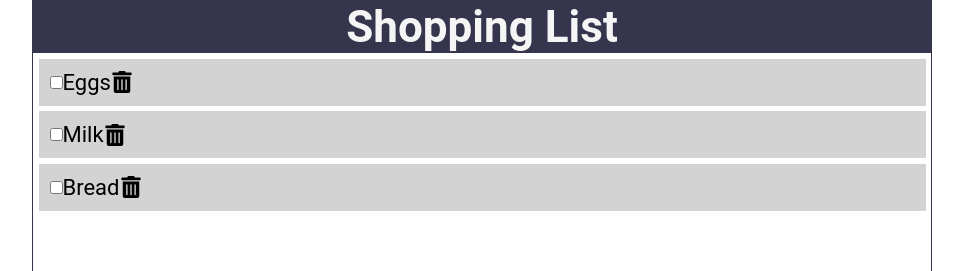
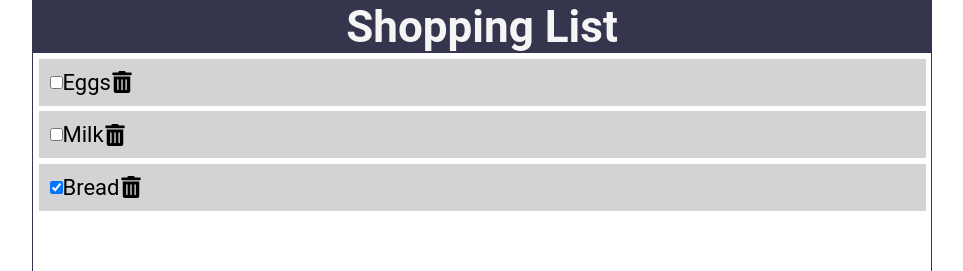
Before and after one commit to Amber-Robeck/shopping_list, a React (Create React App) app: page / in a window 1280 px wide. Shown: the top 271 px of the page, without its empty margins (158-1121 px from the left). Built offline with nearby package versions, Linux system fonts and the light colour scheme.

Commit message:
Added handleComplete function to update state on checked, added localstorage save to shoppinglist key, currently only stores on update of state, changed function from handleComplete to handleCompleted to match data

```diff
--- a/src/components/ItemList/ItemList.js
+++ b/src/components/ItemList/ItemList.js
@@ -3,27 +3,20 @@ import DummyData from '../DummyData';
 import { FaTrashAlt } from 'react-icons/fa';
 import './itemList.css'
 
-// const DummyData = [
-//     {
-//         id: 1,
-//         completed: false,
-//         name: "Eggs"
-//     },
-//     {
-//         id: 2,
-//         completed: false,
-//         name: "Milk"
-//     },
-//     {
-//         id: 3,
-//         completed: true,
-//         name: "Bread"
-//     }
-// ];
-
+// TODO: ADD ITEMS TO LIST
+// TODO: DELETE ITEMS FROM LIST
+// TODO: Get items from local storage, right now on refresh using dummb data for state but state 'items' is still currently as user left them
 
 const ItemList = () => {
     const [items, setItems] = useState(DummyData);
+
+    const handleCompleted = (id) => {
+        const itemsList = items.map((item) => item.id === id ? { ...item, completed: !item.completed } : item);
+        console.log("itemsList", itemsList)
+        setItems(itemsList);
+        localStorage.setItem('shoppinglist', JSON.stringify(itemsList));
+    }
+
     return (
         <main>
             {items.length ? (
@@ -31,7 +24,10 @@ const ItemList = () => {
                     {items.map((item) => (
                         // List element for each shopping list item.
                         <li className="item" key={item.id}>
-                            <input type="checkbox" />
+                            <input
+                                type="checkbox"
+                                onChange={() => handleCompleted(item.id)}
+                                checked={item.completed} />
                             <label>{item.name}</label>
                             <FaTrashAlt role="button" />
                         </li>
@@ -39,7 +35,7 @@ const ItemList = () => {
                 </ul>
             ) : (
                 // Conditional for if the shopping list is empty.
-                <p style={{ marginTop: '2rem' }}>Shopping list is empty.</p>
+                <p style={{ marginTop: '1.5rem' }}>Shopping list is empty.</p>
             )}
         </main>
     )
```
